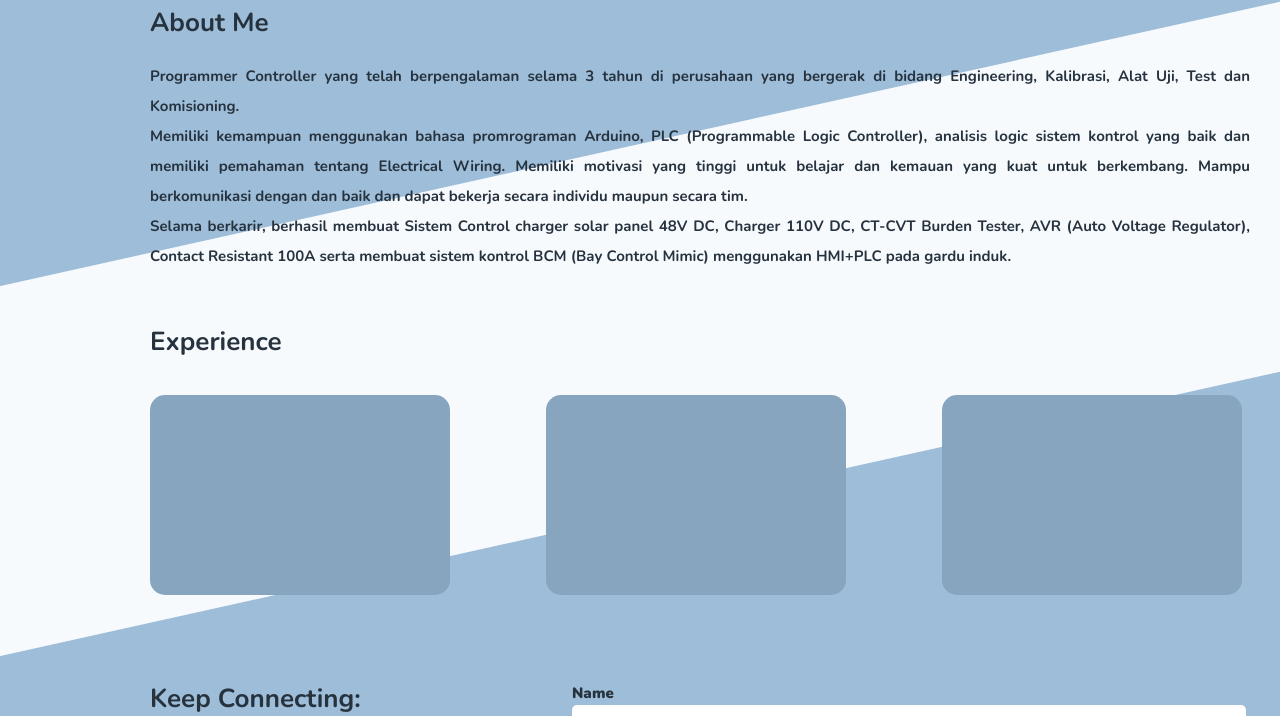
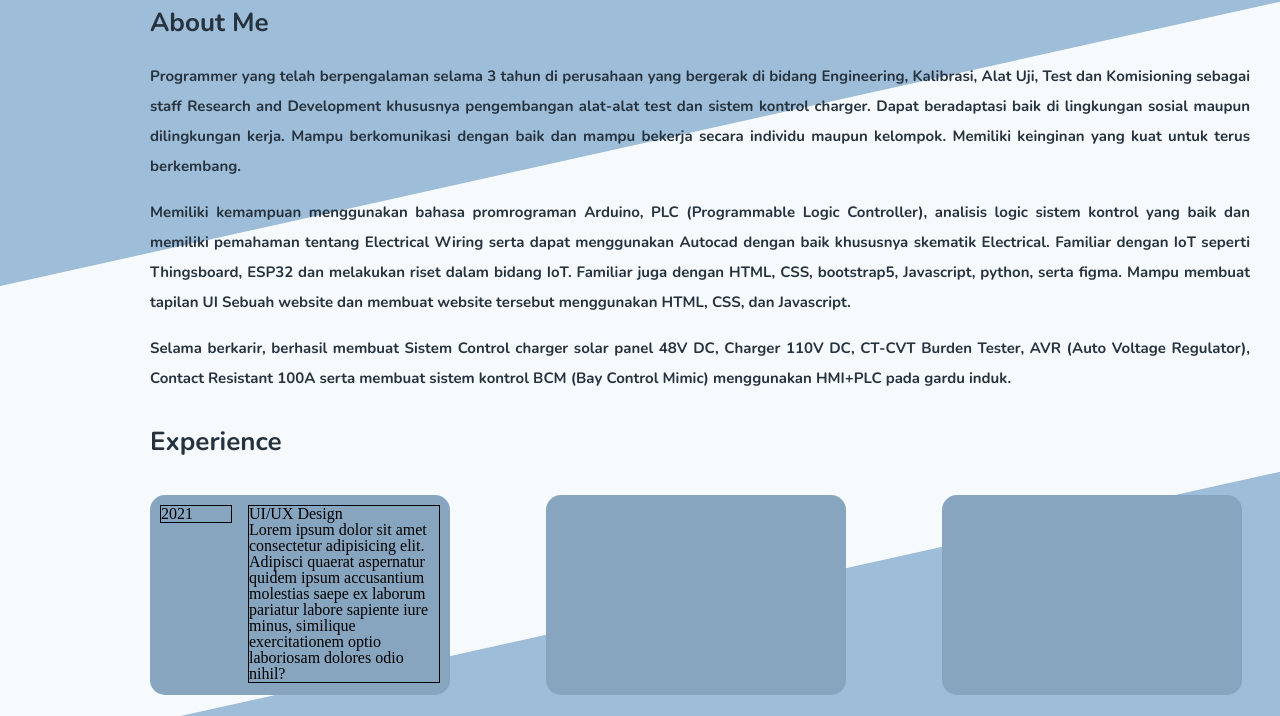
Before and after one commit to Somame/SmD.github.io, a plain HTML site: page index.html in a window 1280 px wide. Shown: the part 644-1360 px from the top of the page. Drawn offline with Linux system fonts and the light colour scheme.

Commit message:
Menambahkan about dan mengubah css

```diff
--- a/index.html
+++ b/index.html
@@ -54,11 +54,18 @@
         <div class="content">
           <div class="about-content">
             <h2>About Me</h2>
-            <p>Programmer Controller yang telah berpengalaman selama 3 tahun di perusahaan yang bergerak di bidang Engineering, Kalibrasi, Alat Uji, Test dan Komisioning.</p>
             <p>
-              Memiliki kemampuan menggunakan bahasa promrograman Arduino, PLC (Programmable Logic Controller), analisis logic sistem kontrol yang baik dan memiliki pemahaman tentang Electrical Wiring. Memiliki motivasi yang tinggi untuk
-              belajar dan kemauan yang kuat untuk berkembang. Mampu berkomunikasi dengan dan baik dan dapat bekerja secara individu maupun secara tim.
+              Programmer yang telah berpengalaman selama 3 tahun di perusahaan yang bergerak di bidang Engineering, Kalibrasi, Alat Uji, Test dan Komisioning sebagai staff Research and Development khususnya pengembangan alat-alat test dan
+              sistem kontrol charger. Dapat beradaptasi baik di lingkungan sosial maupun dilingkungan kerja. Mampu berkomunikasi dengan baik dan mampu bekerja secara individu maupun kelompok. Memiliki keinginan yang kuat untuk terus
+              berkembang.
             </p>
+            <br />
+            <p>
+              Memiliki kemampuan menggunakan bahasa promrograman Arduino, PLC (Programmable Logic Controller), analisis logic sistem kontrol yang baik dan memiliki pemahaman tentang Electrical Wiring serta dapat menggunakan Autocad dengan
+              baik khususnya skematik Electrical. Familiar dengan IoT seperti Thingsboard, ESP32 dan melakukan riset dalam bidang IoT. Familiar juga dengan HTML, CSS, bootstrap5, Javascript, python, serta figma. Mampu membuat tapilan UI
+              Sebuah website dan membuat website tersebut menggunakan HTML, CSS, dan Javascript.
+            </p>
+            <br />
             <p>
               Selama berkarir, berhasil membuat Sistem Control charger solar panel 48V DC, Charger 110V DC, CT-CVT Burden Tester, AVR (Auto Voltage Regulator), Contact Resistant 100A serta membuat sistem kontrol BCM (Bay Control Mimic)
               menggunakan HMI+PLC pada gardu induk.
@@ -72,7 +79,20 @@
       <!-- Experiences -->
       <div class="experience cf">
         <h2>Experience</h2>
-        <div class="kotak-1"></div>
+        <div class="kotak-1">
+          <div class="kotak-1-left">
+            <h3>2021</h3>
+          </div>
+          <div class="kotak-1-right">
+            <div class="title">UI/UX Design</div>
+            <div class="describe">
+              <p>
+                Lorem ipsum dolor sit amet consectetur adipisicing elit. Adipisci quaerat aspernatur quidem ipsum accusantium molestias saepe ex laborum pariatur labore sapiente iure minus, similique exercitationem optio laboriosam dolores
+                odio nihil?
+              </p>
+            </div>
+          </div>
+        </div>
         <div class="kotak-2"></div>
         <div class="kotak-3"></div>
       </div>
@@ -92,7 +112,7 @@
                 <a href=""><img class="a-1" src="akar-icons_linkedin-box-fill.png" alt="" /></a>
               </li>
               <li>
-                <a href=""><img class="a-1" src="ant-design_instagram-filled.png" alt="" /></a>
+                <a href=""><img class="a-2" src="ant-design_instagram-filled.png" alt="" /></a>
               </li>
             </ul>
             <p>Creted whith love by SmD (smurf daely)</p>
--- a/style.css
+++ b/style.css
@@ -341,6 +341,7 @@ body {
   box-sizing: border-box;
   padding-bottom: 0;
   margin-top: 0;
+  margin-bottom: 100px;
 }
 
 .about-content {
@@ -379,7 +380,7 @@ body {
   margin: auto;
 }
 
-/* Project */
+/* Experience */
 
 .experience {
   width: 1100px;
@@ -405,6 +406,19 @@ body {
   float: left;
   box-sizing: border-box;
   border-radius: 15px;
+  padding: 10px;
+}
+
+.experience .kotak-1 .kotak-1-left {
+  border: 1px solid black;
+  float: left;
+  width: 70px;
+}
+
+.experience .kotak-1 .kotak-1-right {
+  border: 1px solid black;
+  float: right;
+  width: 190px;
 }
 
 .kotak-1,
```
